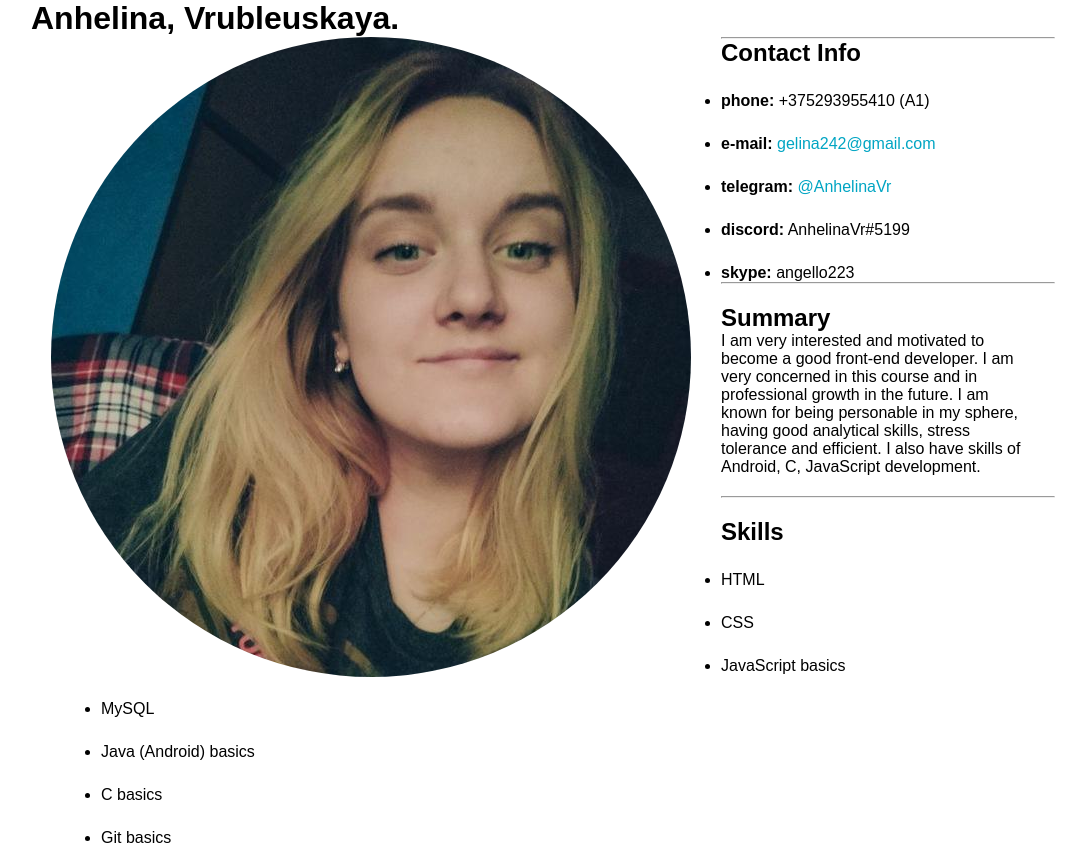
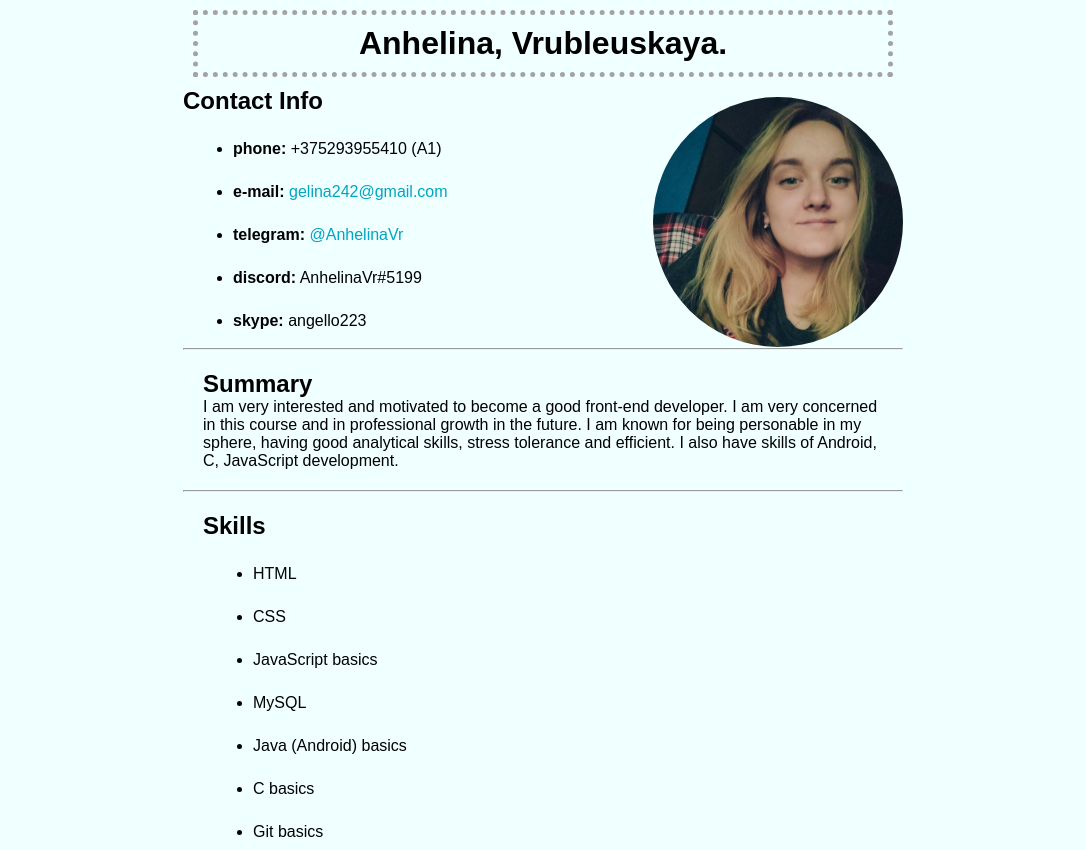
Before and after one commit to AnhelinaVr/rsschool-cv, a plain HTML site: page index.html in a window 1280 px wide. Shown: the top 850 px of the page, without its empty margins (97-1183 px from the left). Drawn offline with Linux system fonts and the light colour scheme; a web font is replaced by a local one.

Commit message:
fix: update styles

```diff
--- a/index.html
+++ b/index.html
@@ -11,9 +11,8 @@
 
 <body>
     <header>
-        <h1>Anhelina, Vrubleuskaya.</h1>
-        <img id="my-photo" src="img/MyPhoto.jpg" width="640" height="640" alt="MyPhoto">
-        <hr>
+        <h1 class="title">Anhelina, Vrubleuskaya.</h1>
+        <img id="my-photo" src="img/MyPhoto.jpg" width="250" height="250" alt="MyPhoto">
         <div id="contact">
             <h2>Contact Info</h2>
             <ul>
@@ -25,6 +24,7 @@
             </ul>
         </div>
     </header>
+    <br>
     <hr>
     <section>
         <h2>Summary</h2>
--- a/style.css
+++ b/style.css
@@ -2,6 +2,16 @@
 * {
     margin: 0;
     padding: 0;
+}
+
+h1 {
+    padding: 10px;
+    border: 5px dotted rgb(163, 163, 163);
+}
+
+h1:hover,
+h2:hover {
+    color: rgb(100, 100, 100);
 }
 
 .title {
@@ -10,8 +20,9 @@
 }
 
 body {
+    background-color: rgb(240, 255, 255);
     font-family: 'Muli', sans-serif;
-    max-width: 1024px;
+    max-width: 720px;
     margin: 0 auto;
 }
 
@@ -21,10 +32,8 @@ a {
 }
 
 img {
-    display: block;
-    float: left;
-    margin-left: 20px;
-    margin-right: 30px;
+    float: right;
+    margin-top: 10px;
     border-radius: 50%;
 }
 
@@ -37,7 +46,7 @@ li {
 }
 
 li:hover {
-    color: rgb(0, 100, 255);
+    color: rgb(0, 75, 187);
 }
 
 section {
```
